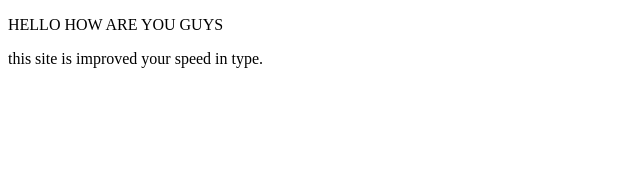
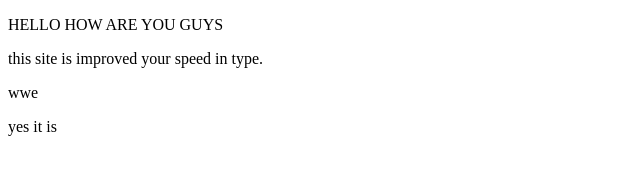
Before and after one commit to ali-fatah12/project_1, a plain HTML site: page index.html in a window 1280 px wide. Shown: the full height of the page, 0-640 px from the left. Drawn offline with Linux system fonts and the light colour scheme.

Commit message:
added in copy v2

```diff
--- a/index.html
+++ b/index.html
@@ -11,5 +11,8 @@
 
     <p id="colorred">this site is improved your speed in type.</p>
 
+    <p>wwe</p>
+    <p>yes it is</p>
+
 </body>
 </html>
```
